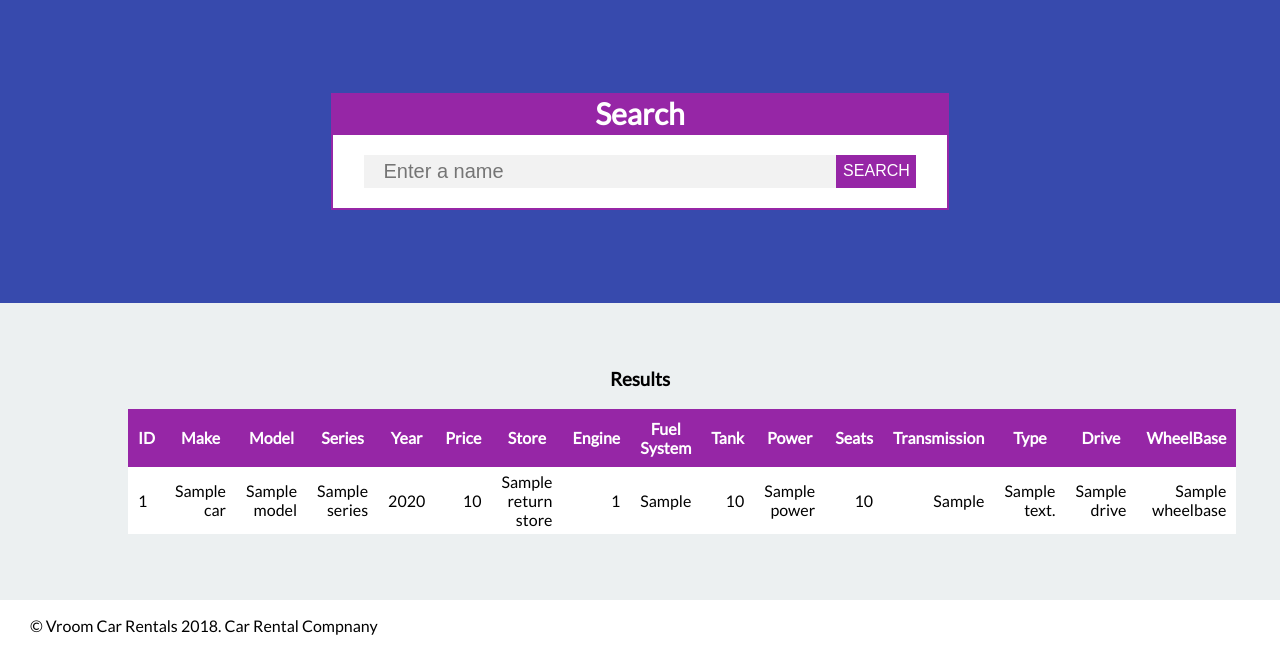
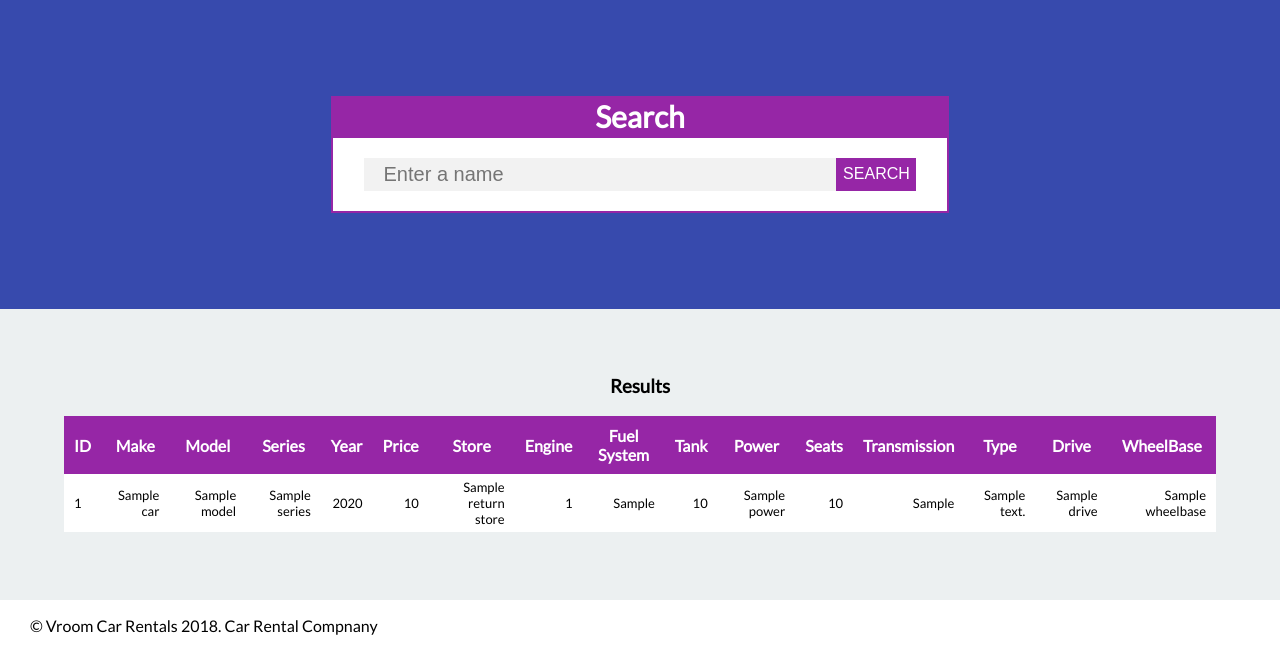
Before and after one commit to Azsorlex26/IFB299-Vroom-x3-Car-Rentals, a Django app: template vroom_car_rentals/vroom/templates/vroom/cars.html in a window 1280 px wide. Shown: the part 150-800 px from the top of the page. Run offline with Django 3.2, Linux system fonts and the light colour scheme; the template is opened without the code that fills it: most values are stand-ins (such as "Sample title", 1, 10 or a date in 2020).

Commit message:
Update display styles
Minor adjustments to the table display style for the cars page

```diff
--- a/vroom_car_rentals/vroom/static/vroom/style.css
+++ b/vroom_car_rentals/vroom/static/vroom/style.css
@@ -335,7 +335,7 @@ footer p {
     flex-flow: column;
     justify-content: center;
     text-align: center;
-    margin: 0 10% !important;
+    margin: 0 5% !important;
 }
 
 table {
@@ -355,6 +355,7 @@ tr {
 td {
     padding: 5px 10px;
     text-align: right;
+    font-size: 13px;
 }
 
 tr:first-of-type {
```
